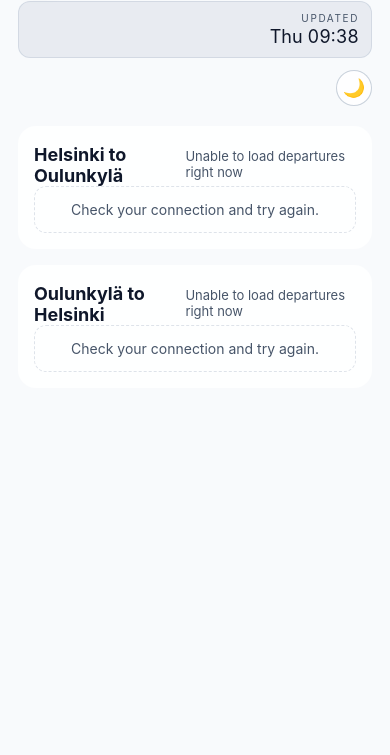
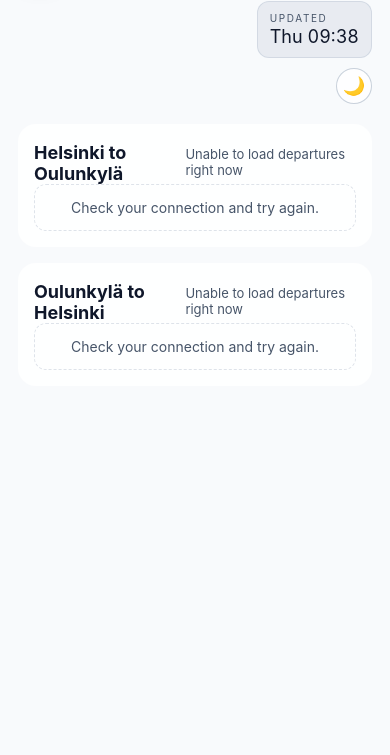
Before and after one commit to kkainu/junat, a plain HTML site: page index.html in a window 390 px wide. Shown: the part 89-844 px from the top of the page. Drawn offline with Linux system fonts and the light colour scheme; no server answers.

Commit message:
Adjust header layout spacing

```diff
--- a/junat.css
+++ b/junat.css
@@ -125,13 +125,13 @@ body {
   display: flex;
   flex-direction: column;
   align-items: flex-end;
-  gap: 12px;
+  gap: 10px;
 }
 
 .status-block {
   display: flex;
   flex-direction: column;
-  align-items: flex-end;
+  align-items: flex-start;
   padding: 10px 12px;
   border-radius: 12px;
   background: var(--status-bg);
@@ -267,11 +267,11 @@ body {
 
   .header-actions {
     width: 100%;
-    align-items: stretch;
+    align-items: flex-end;
   }
 
   .header-actions .status-block {
-    width: 100%;
+    width: auto;
   }
 
   .header-actions .theme-toggle {
```
